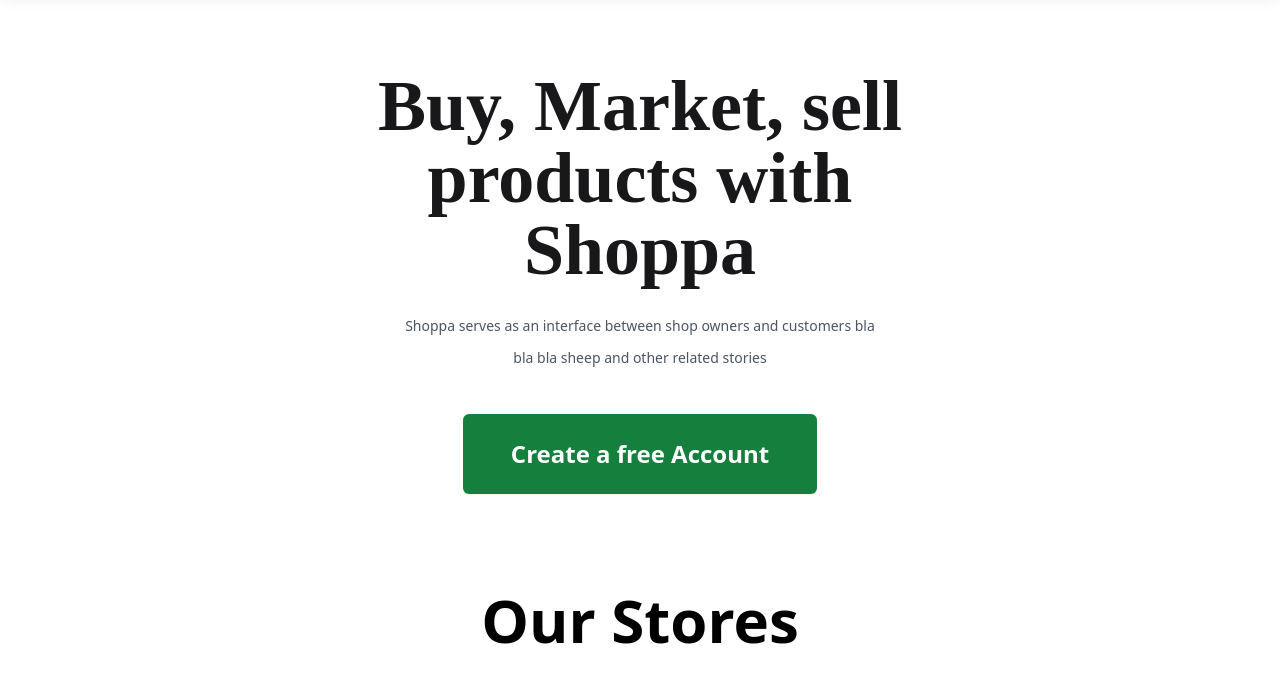
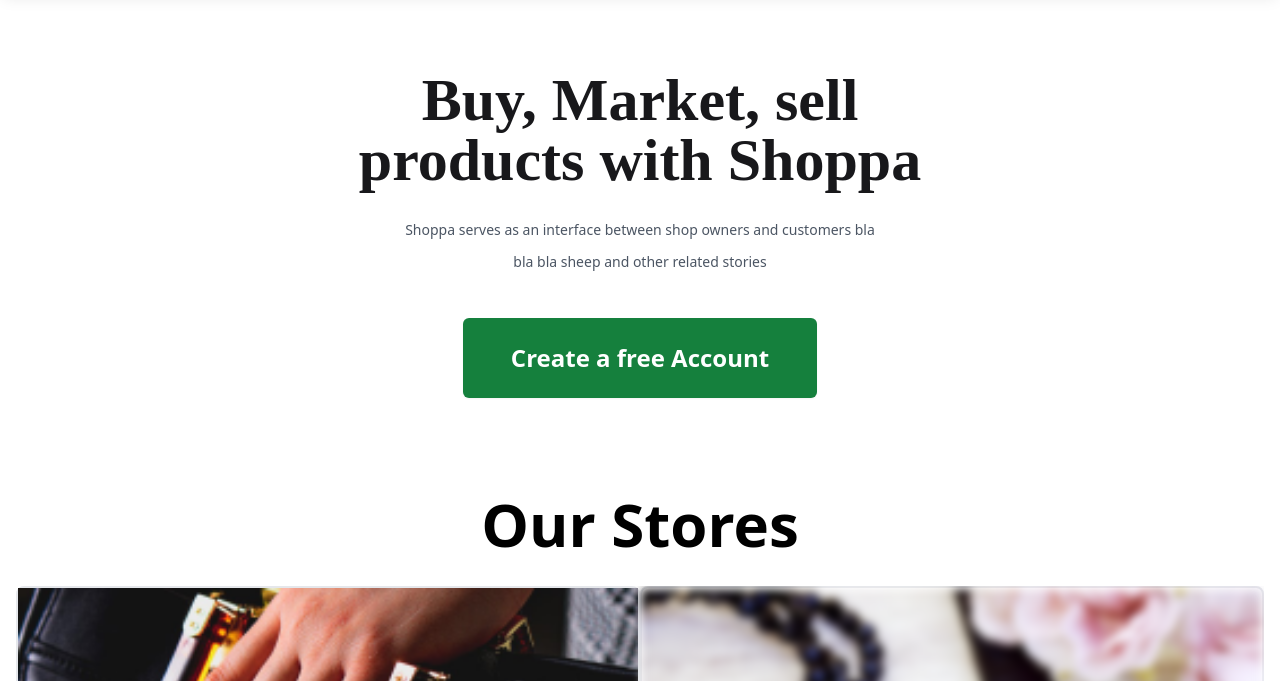
Before and after one commit to gracehally7/shoppawebsite, a website: page index.html in a window 1280 px wide. Shown: the part 86-767 px from the top of the page. Drawn offline with nearby package versions, Linux system fonts and the light colour scheme.

Commit message:
Update index.html

```diff
--- a/index.html
+++ b/index.html
@@ -85,7 +85,7 @@
         <div  class=" text-center">
           <h1 data-aos="fade-right"
           data-aos-delay="100"
-          data-aos-duration="3000" class="text-2xl font-bold text-zinc-900 lg:text-7xl lg:text-6xl font-bold text-zinc-900 text-2xl text-center text-zinc-900  font-bold font-['Raleway'] leading-2 tracking-small sm:text-6xl transition-300 duration-300 opacity-0"
+          data-aos-duration="3000" class="text-2xl font-bold text-zinc-900 lg:text-6xl  text-center font-['Raleway'] leading-2 tracking-small sm:text-6xl transition-300 duration-300 opacity-0"
           >Buy, Market, sell <br> products with Shoppa </h1>
           <p data-aos="fade-left"
           data-aos-delay="100"
```
